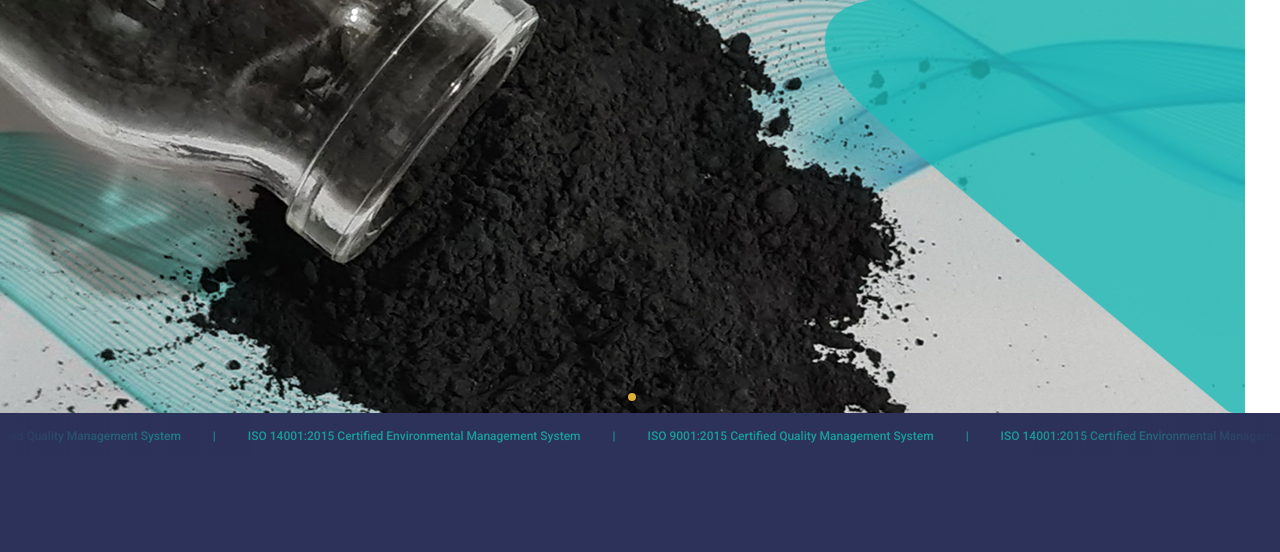
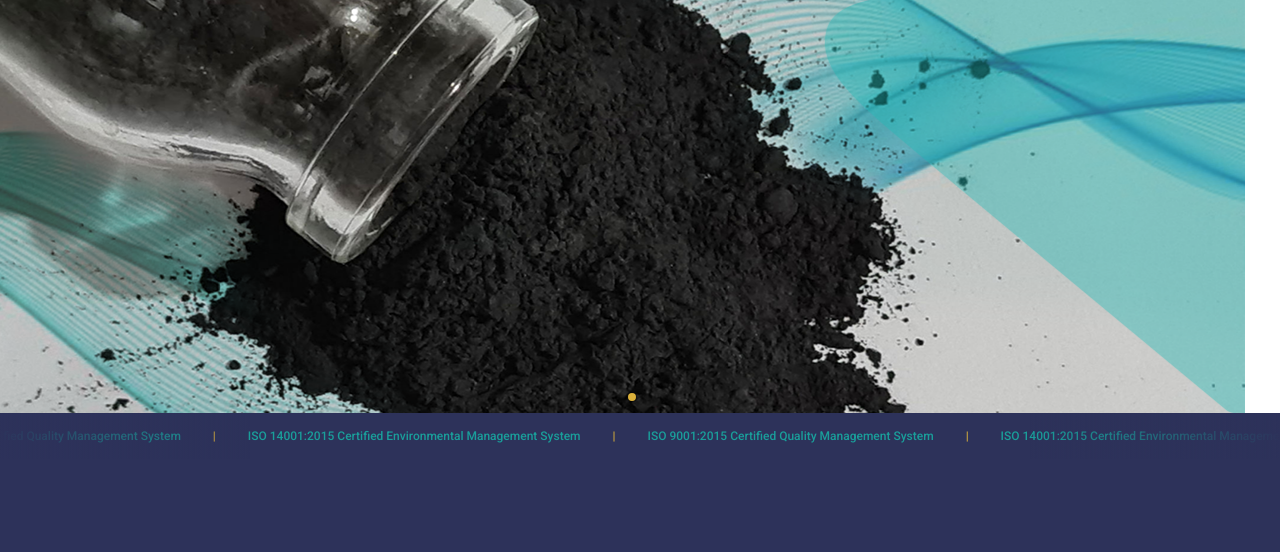
Before and after one commit to SinaDevCode/sava-energy, a website: page index.html in a window 1280 px wide. Shown: the part 103-655 px from the top of the page. Drawn offline with Linux system fonts and the light colour scheme.

Commit message:
fixed the bug

```diff
--- a/src/styles/index.scss
+++ b/src/styles/index.scss
@@ -65,6 +65,8 @@
             position: absolute;
             top: 0;
             right: 0;
+            height: 100%;
+            opacity: 0.5;
         }
     }
 }
@@ -87,6 +89,7 @@
     overflow: hidden;
     display: flex;
     align-items: center;
+    gap: 2rem;
 
     &::before,
     &::after {
@@ -114,7 +117,12 @@
         animation: scroll 70s infinite linear;
         gap: 2rem;
 
-        span,
+        span {
+            color: $Goldenrod;
+            font-size: 12px;
+            font-weight: 500;
+        }
+
         p {
             color: $DarkCyan;
             font-size: 12px;
@@ -161,12 +169,12 @@
         display: flex;
         flex-direction: column;
         gap: 1rem;
-        border: 3px solid transparent;
+        // border: 3px solid transparent;
         border-radius: 0.5rem;
 
         &:hover {
             cursor: pointer;
-            border-color: $White;
+            // border-color: $White;
         }
 
         h4 {
```
Also changed, not shown: src/styles/index.css.
